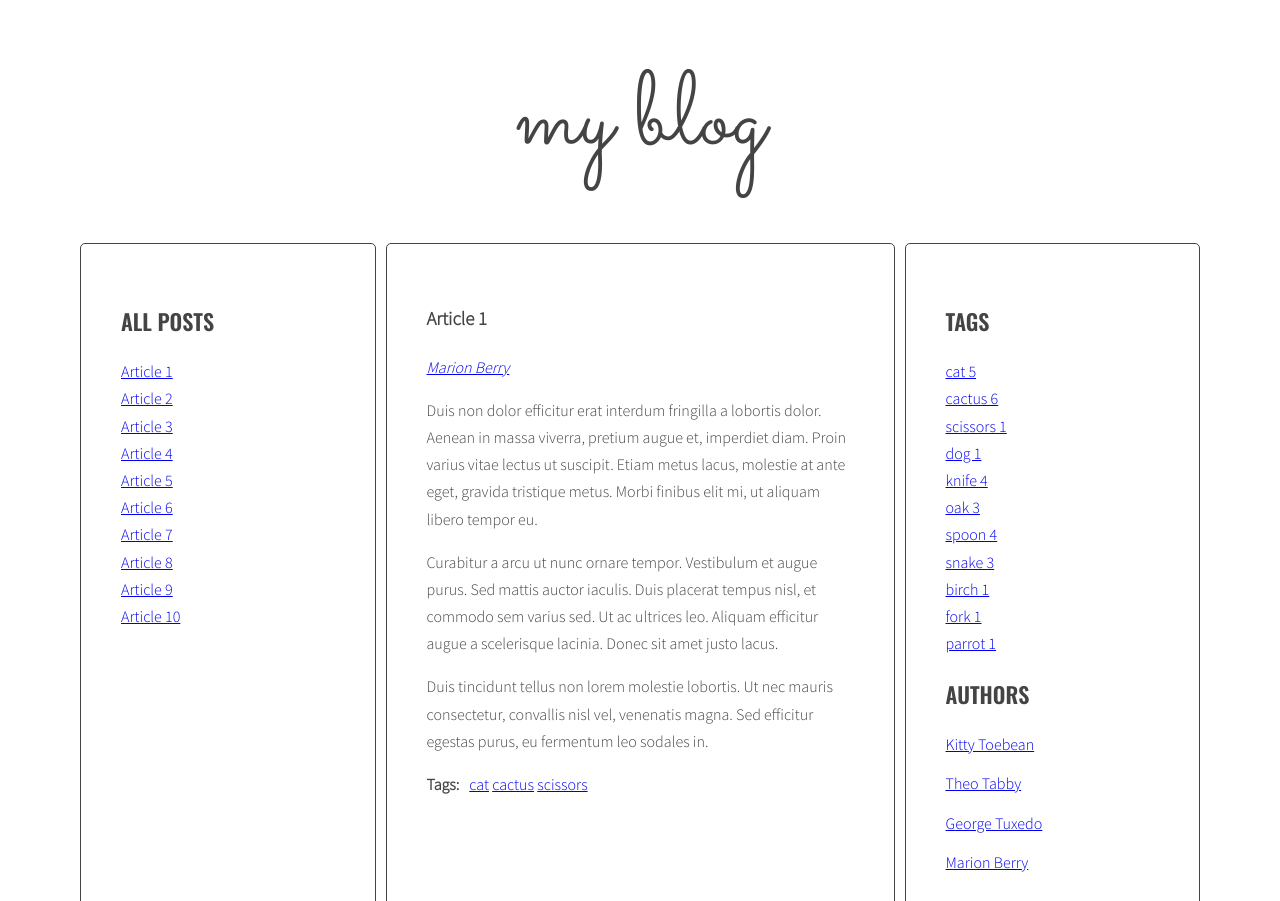
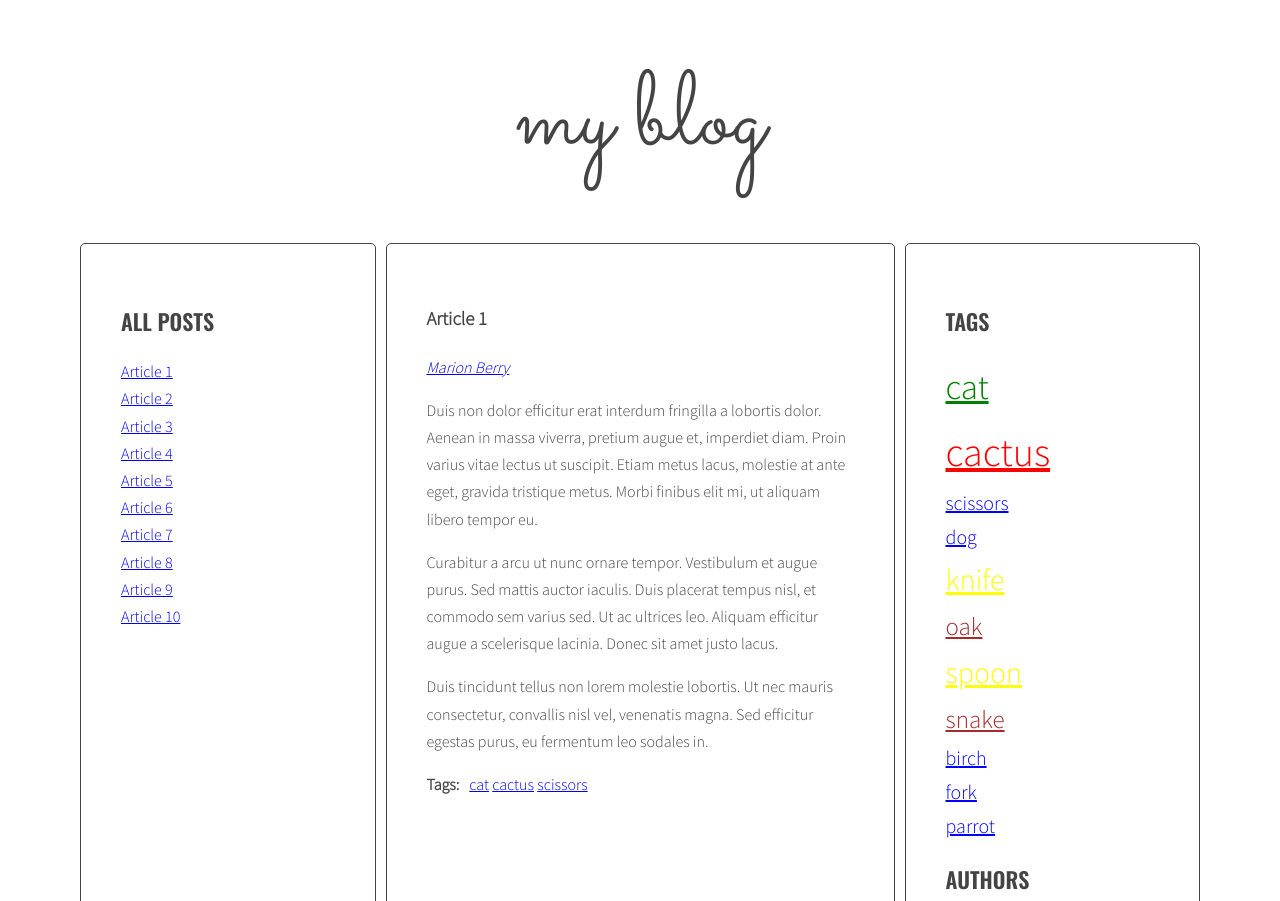
Before and after one commit to Krol-Pawel/javascript-blog, a website: page index.html in a window 1280 px wide. Shown: the top 901 px of the page. Drawn offline with nearby package versions, Linux system fonts and the light colour scheme.

Commit message:
add change to scss(grow of tags)

```diff
--- a/js/script.js
+++ b/js/script.js
@@ -209,7 +209,8 @@ function generateTags(){
   for(let tag in allTags){
     /* [NEW] generat code of a link and add it to allTagsHTML */
     //const tagLinkHTML = tag + '<li><a href="#tag-" class="' + calculateTagClass(allTags[tag], tagsParams) + '"><span>' + allTags[tag] + '</span></a></li>';
-    const tagLinkHTML = '<li><a class="' + calculateTagClass(allTags[tag], tagsParams) + '" href="#tag-' + tag + '">' + tag + ' ' + allTags[tag] +  '</a></li> ';
+    const tagLinkHTML = '<li><a class="' + calculateTagClass(allTags[tag], tagsParams) + '" href="#tag-' + tag + '">' + tag + '</a></li> ';
+    //const tagLinkHTML = '<li><a class="' + calculateTagClass(allTags[tag], tagsParams) + '" href="#tag-' + tag + '">' + tag + ' ' + usunąłem -allTags[tag] +  '</a></li> ';
     console.log('taglinkHTML:', tagLinkHTML);
     allTagsHTML += tagLinkHTML;
     console.log(calculateTagClass(allTags[tag], tagsParams))
--- a/sass/style.scss
+++ b/sass/style.scss
@@ -120,26 +120,30 @@ body {
 }
 
 .tag-size-1 {
-  font-size: 30%;
+  font-size: 20px;
   color: blue;
 }
 
 .tag-size-2 {
-  font-size: 40%;
+  font-size: 25px;
   color: brown;
 }
 
 .tag-size-3 {
-  font-size: 50%;
-  color: yellow;
+  font-size: 30px;
+  color: orange;
 }
 
 .tag-size-4 {
-  font-size: 60%;
+  font-size: 35px;
   color: green;
 }
 
 .tag-size-5 {
-  font-size: 70%;
+  font-size: 40px;
   color: red;
 }
+
+.sidebar ul {
+  display: inline;
+}
```
Also changed, not shown: css/style.css.
